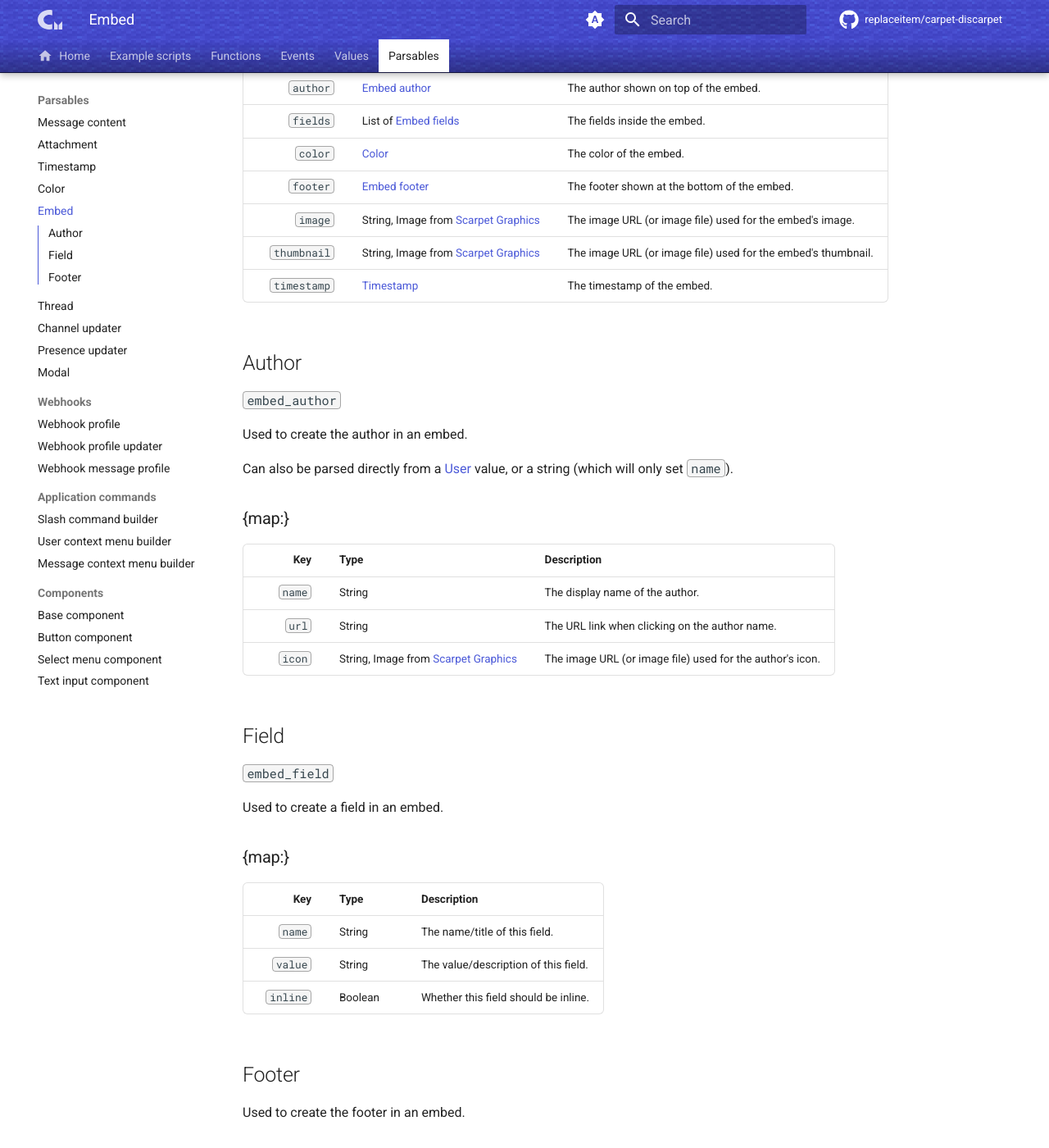
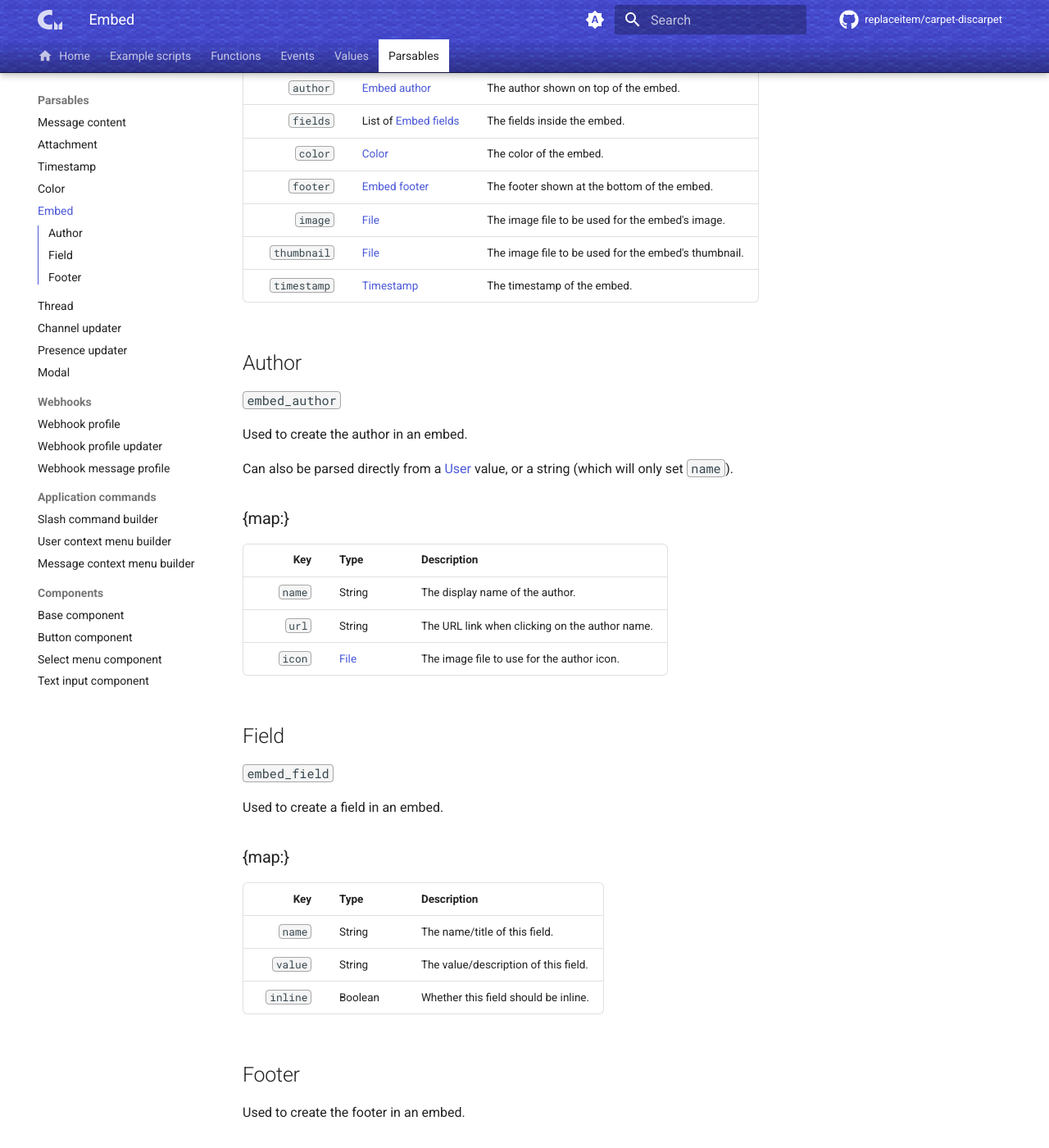
Before and after one commit to replaceitem/carpet-discarpet, an MkDocs documentation site: the page built from docs/pages/parsables/embed.md, in a window 1280 px wide and 1400 px high, scrolled down 439 px. Shown: the whole window at 82% size. Built offline with MkDocs 1.6.1 and Material for MkDocs 9.7.7, drawn with Linux system fonts in a browser that asks for light colours; comment, search, counter and statistics services are not loaded; some of the changed text lies outside the part shown.

Commit message:
Docs for new file parsable

```diff
--- a/docs/pages/parsables/embed.md
+++ b/docs/pages/parsables/embed.md
@@ -5,18 +5,18 @@ Used to create an embed.
 
 ### {map:}
 
-|                Key | Type                                                                                   | Description                                                   |
-|-------------------:|:---------------------------------------------------------------------------------------|:--------------------------------------------------------------|
-|            `title` | String                                                                                 | The title of the embed.                                       |
-|         `url` {:?} | String                                                                                 | The URL redirect when clicking on the embed title.            |
-| `description` {:?} | String                                                                                 | The description below the title.                              |
-|      `author` {:?} | [Embed author](#author)                                                                | The author shown on top of the embed.                         |
-|      `fields` {:?} | List of [Embed fields](#field)                                                         | The fields inside the embed.                                  |
-|       `color` {:?} | [Color](/parsables/color.md)                                                           | The color of the embed.                                       |
-|      `footer` {:?} | [Embed footer](#footer)                                                                | The footer shown at the bottom of the embed.                  |
-|       `image` {:?} | String, Image from [Scarpet Graphics](https://github.com/replaceitem/scarpet-graphics) | The image URL (or image file) used for the embed's image.     |
-|   `thumbnail` {:?} | String, Image from [Scarpet Graphics](https://github.com/replaceitem/scarpet-graphics) | The image URL (or image file) used for the embed's thumbnail. |
-|   `timestamp` {:?} | [Timestamp](/parsables/timestamp.md)                                                   | The timestamp of the embed.                                   |
+|                Key | Type                                 | Description                                          |
+|-------------------:|:-------------------------------------|:-----------------------------------------------------|
+|            `title` | String                               | The title of the embed.                              |
+|         `url` {:?} | String                               | The URL redirect when clicking on the embed title.   |
+| `description` {:?} | String                               | The description below the title.                     |
+|      `author` {:?} | [Embed author](#author)              | The author shown on top of the embed.                |
+|      `fields` {:?} | List of [Embed fields](#field)       | The fields inside the embed.                         |
+|       `color` {:?} | [Color](/parsables/color.md)         | The color of the embed.                              |
+|      `footer` {:?} | [Embed footer](#footer)              | The footer shown at the bottom of the embed.         |
+|       `image` {:?} | [File](/parsables/file.md)           | The image file to be used for the embed's image.     |
+|   `thumbnail` {:?} | [File](/parsables/file.md)           | The image file to be used for the embed's thumbnail. |
+|   `timestamp` {:?} | [Timestamp](/parsables/timestamp.md) | The timestamp of the embed.                          |
 
 
 
@@ -31,11 +31,11 @@ Can also be parsed directly from a [User](/values/user.md) value, or a string (w
 
 ### {map:}
 
-|         Key | Type                                                                                   | Description                                               |
-|------------:|:---------------------------------------------------------------------------------------|:----------------------------------------------------------|
-|      `name` | String                                                                                 | The display name of the author.                           |
-|  `url` {:?} | String                                                                                 | The URL link when clicking on the author name.            |
-| `icon` {:?} | String, Image from [Scarpet Graphics](https://github.com/replaceitem/scarpet-graphics) | The image URL (or image file) used for the author's icon. |
+|         Key | Type                       | Description                                    |
+|------------:|:---------------------------|:-----------------------------------------------|
+|      `name` | String                     | The display name of the author.                |
+|  `url` {:?} | String                     | The URL link when clicking on the author name. |
+| `icon` {:?} | [File](/parsables/file.md) | The image file to use for the author icon.     |
 
 
 
@@ -65,7 +65,7 @@ Used to create the footer in an embed.
 
 `embed_footer`
 
-|         Key | Type                                                                                   | Description                                               |
-|------------:|:---------------------------------------------------------------------------------------|:----------------------------------------------------------|
-|      `text` | String                                                                                 | The footer text.                                          |
-| `icon` {:?} | String, Image from [Scarpet Graphics](https://github.com/replaceitem/scarpet-graphics) | The image URL (or image file) used for the footer's icon. |
+|         Key | Type                                                                                   | Description                                |
+|------------:|:---------------------------------------------------------------------------------------|:-------------------------------------------|
+|      `text` | String                                                                                 | The footer text.                           |
+| `icon` {:?} | [File](/parsables/file.md)                                                             | The image file to use for the footer icon. |
```
Also changed, not shown: changelog.md (+10 -0 lines), docs/pages/parsables/attachment.md (+6 -8 lines), docs/pages/parsables/file.md (added, +20 -0 lines), docs/pages/parsables/webhooks/webhook-profile-updater.md (+5 -8 lines), docs/pages/parsables/webhooks/webhook-profile.md (+5 -8 lines).
